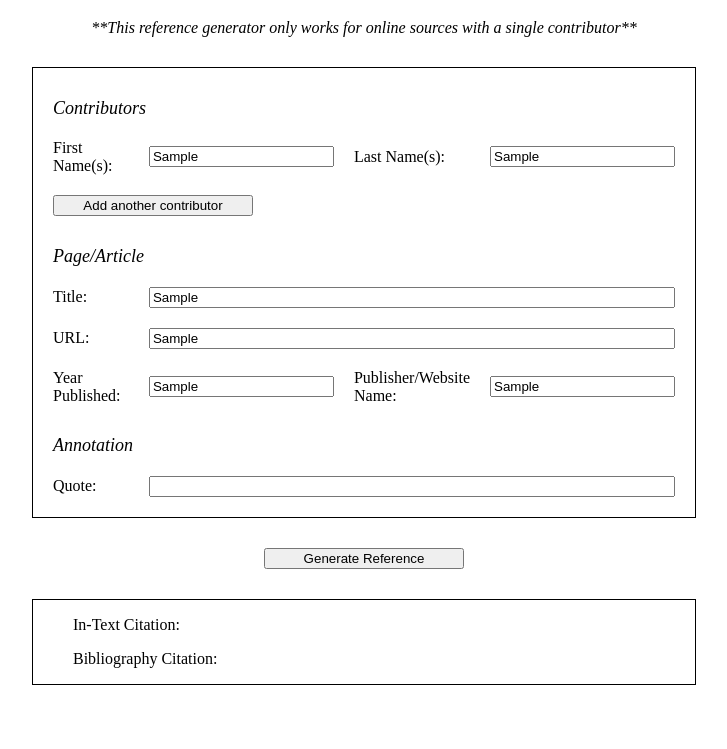
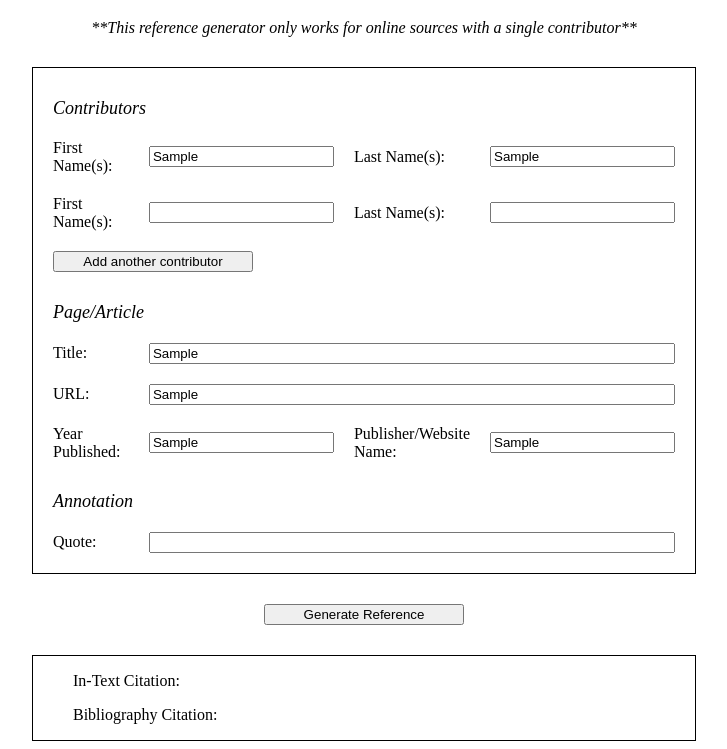
Before and after one commit to freddieheath/referencer, a plain HTML site: page index.html in a window 1280 px wide. Both pictures are taken after typing "Sample", "Sample", "Sample", "Sample", "Sample", "Sample" into the empty fields and a click on the button "Add another contributor". Shown: the part 61-810 px from the top of the page, without its empty margins (276-1003 px from the left). Drawn offline with Linux system fonts and the light colour scheme.

```diff
--- a/index.html
+++ b/index.html
@@ -14,13 +14,15 @@
         contributor**
       </p>
     </div>
-    <div class="form">
+    <div id="form" class="form">
       <p class="sub_heading">Contributors</p>
       <label for="firstName">First Name(s): </label>
       <input type="text" id="firstName" />
       <label for="lastName">Last Name(s): </label>
       <input type="text" id="lastName" />
-      <button class="contribute_button">Add another contributor</button>
+      <button class="contribute_button" id="contributeButton">
+        Add another contributor
+      </button>
       <p class="sub_heading">Page/Article</p>
       <label for="title">Title: </label>
       <input class="full_length_input" type="text" id="title" />
--- a/script.js
+++ b/script.js
@@ -6,8 +6,10 @@
 // Keep list after refresh?
 // Access Date
 
+const form = document.getElementById("form");
 const lastName = document.getElementById("lastName");
 const firstName = document.getElementById("firstName");
+const contributeButton = document.getElementById("contributeButton");
 const title = document.getElementById("title");
 const url = document.getElementById("URL");
 const year = document.getElementById("year");
@@ -17,7 +19,32 @@
 const textRefList = document.getElementById("inTextReferenceList");
 const bibRefList = document.getElementById("bibliographyReferenceList");
 
-function addContributor() {}
+function addContributor() {
+  const newContributor = document.createElement("input");
+  newContributor.className = "new_contributor";
+  form.insertBefore(newContributor, contributeButton);
+}
+
+function addLabel(name) {
+  const newLabel = document.createElement("label");
+
+  if (name === "first") {
+    newLabel.innerHTML = "First Name(s): ";
+  }
+
+  if (name === "last") {
+    newLabel.innerHTML = "Last Name(s): ";
+  }
+
+  form.insertBefore(newLabel, contributeButton);
+}
+
+contributeButton.addEventListener("click", () => {
+  addLabel("first");
+  addContributor();
+  addLabel("last");
+  addContributor();
+});
 
 function printBibRef() {
   const citationComponents = [];
@@ -52,7 +79,6 @@
 
   bibRefList.innerHTML = citationComponents.join("") + ".";
 }
-
 function printTextRef() {
   textRefList.innerHTML =
     "In-Text Citation: " + "(" + lastName.value + ", " + year.value + ")";
```
